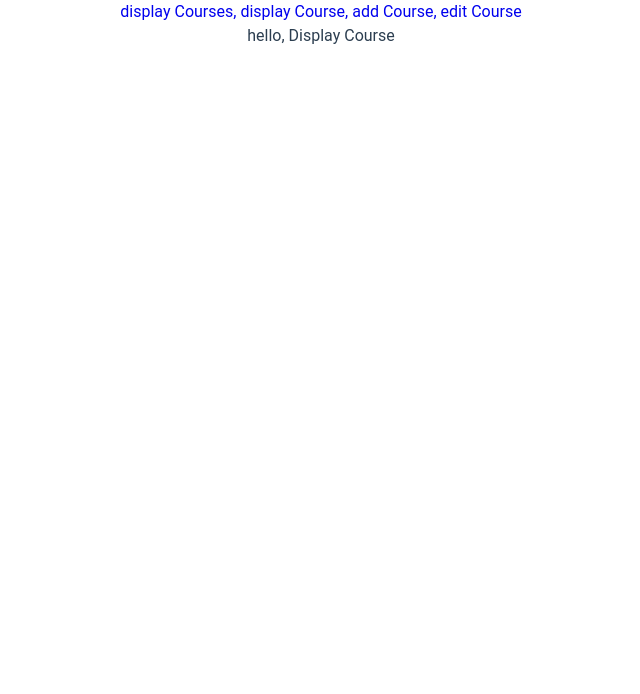
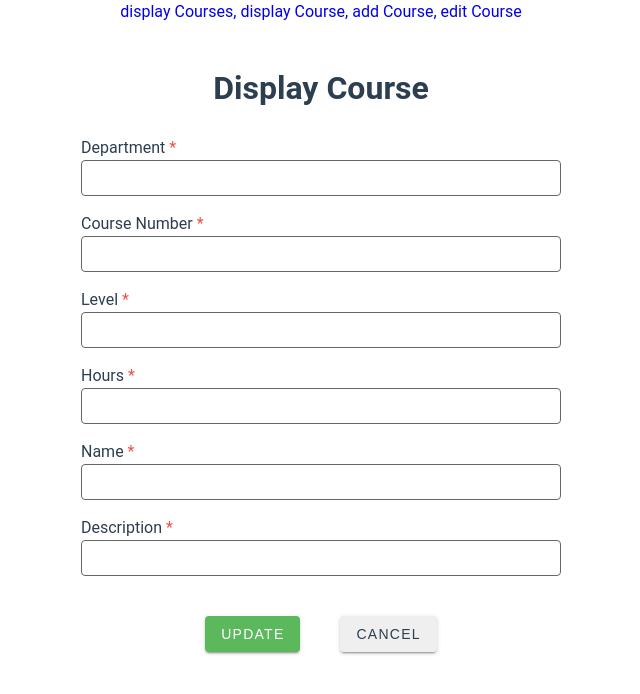
Before and after one commit to JennaStilling/course-listing-t6-frontend, a Vue app: page /course/5 in a window 1280 px wide. Shown: the top 694 px of the page, without its empty margins (319-959 px from the left). Built offline with nearby package versions, Linux system fonts and the light colour scheme; no server answers.

Commit message:
Completed DisplayCourse view and added Vite to project

```diff
--- a/package.json
+++ b/package.json
@@ -11,6 +11,7 @@
   "dependencies": {
     "axios": "^1.7.7",
     "cross-env": "^7.0.3",
+    "vite-plugin-vuetify": "^2.0.4",
     "vue": "^3.4.29",
     "vue-router": "^4.4.5"
   },
--- a/src/views/DisplayCourse.vue
+++ b/src/views/DisplayCourse.vue
@@ -1,10 +1,121 @@
 <script setup>
 import CourseServices from "../services/CourseServices.js";
-import { ref } from "vue";
+import { ref, onMounted } from "vue";
+import { useRouter } from "vue-router";
+
+const router = useRouter();
+const message = ref("");
+
+const props = defineProps({
+  id: {
+    required: true,
+  },
+});
+
+const course = ref({});
+const errors = ref({});
+
+onMounted(() => {
+  CourseServices.getCourse(props.id)
+    .then((response) => {
+      course.value = response.data[0];
+      message.value = "";
+    })
+    .catch((error) => {
+      course.value = "Error: " + error.code + ":" + error.message;
+      console.log(error);
+    });
+});
+function updateCourse() {
+  CourseServices.updateCourse(course.value)
+    .then(() => {
+        //change this if needed
+      router.push({ name: "list" });
+    })
+    .catch((error) => {
+      if (error.response.status == "406") {
+        for (let obj of error.response.data) {
+          errors.value[obj.attributeName] = obj.message;
+        }
+      } else {
+        message.value = "Error: " + error.code + ":" + error.message;
+        console.log(error);
+      }
+    });
+}
+function cancel() {
+  router.push({ name: "courses" });
+}
 </script>
 
 <template>
-    <div>
-        hello, Display Course
+    <div id="body">
+      <h1>Display Course</h1>
+      <h2>{{ message }}</h2>
+      <br />
+      <div class="form">
+        <div class="form-group">
+          <label for="department">
+            Department
+            <span id="dmptErr" class="text-error">{{
+             errors.department || "*"
+            }}</span>
+          </label>
+          <input v-model="course.department" type="text" id="department" />
+        </div>
+
+        <div class="form-group">
+          <label for="courseNumber">
+            Course Number
+            <span id="courseNumError" class="text-error">{{
+             errors.courseNumber || "*"
+            }}</span>
+          </label>
+          <input v-model="course.courseNumber" type="text" id="courseNumber" />
+        </div>
+
+        <div class="form-group">
+          <label for="level">
+            Level
+            <span id="levelErr" class="text-error">{{
+             errors.level || "*"
+            }}</span>
+          </label>
+          <input v-model="course.level" type="text" id="level" />
+        </div>
+
+        <div class="form-group">
+          <label for="hours">
+            Hours
+            <span id="hoursErr" class="text-error">{{
+             errors.hours || "*"
+            }}</span>
+          </label>
+          <input v-model="course.hours" type="text" id="hours"/>
+        </div>
+
+        <div class="form-group">
+          <label for="name">
+            Name
+            <span id="nameErr" class="text-error">{{
+             errors.name || "*"
+            }}</span>
+          </label>
+          <input v-model="course.name" type="text" id="name" />
+        </div>
+
+        <div class="form-group">
+          <label for="description">
+            Description
+            <span id="descriptionErr" class="text-error">{{ errors.state || "*"}}</span>
+          </label>
+          <input v-model="course.description" type="text" id="description" />
+        </div>
+      </div>
+      <br />
+      <button class="success" name="Save" v-on:click.prevent="updateCourse()">
+        Update
+      </button>
+      <button name="cancel" v-on:click.prevent="cancel()">Cancel</button>
     </div>
-</template>
+  </template>
```
Also changed, not shown: 1 other file (tests, documents, lock files or other folders).
